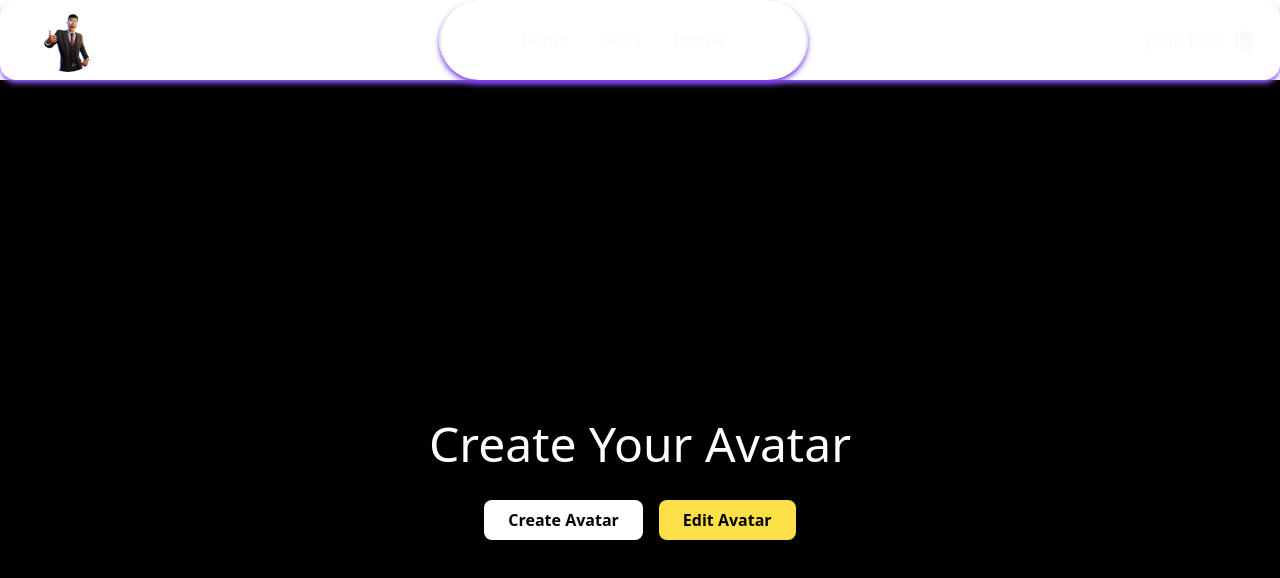
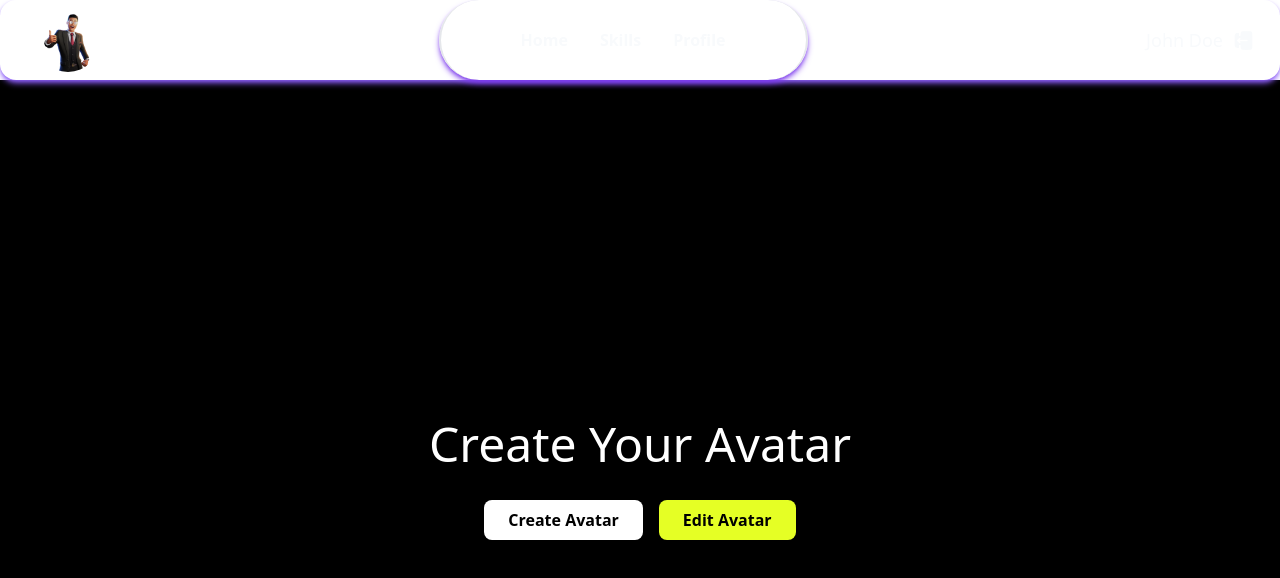
Before and after one commit to GoingGeniusGroup/R3F-NextJS-Starter-Package, a Next.js app: page /createavatar in a window 1280 px wide. Shown: the top 578 px of the page. Built offline with nearby package versions, Linux system fonts and the light colour scheme.

Commit message:
button color changed in create avatar page

```diff
--- a/app/createavatar/page.jsx
+++ b/app/createavatar/page.jsx
@@ -9,7 +9,7 @@ const CreateAvatar = () => {
           <button className='inline-block bg-white text-black font-bold rounded-lg px-6 py-2 mr-4'>
             <a href='https://gguser.readyplayer.me/avatar?frameApi'>Create Avatar</a>
           </button>
-          <button className='inline-block bg-yellow-300 text-black font-bold rounded-lg px-6 py-2'>
+          <button className='inline-block bg-[#E5FF25] text-black font-bold rounded-lg px-6 py-2'>
             <a href='https://gguser.readyplayer.me/avatar?frameApi'>Edit Avatar</a>
           </button>
         </div>
```
